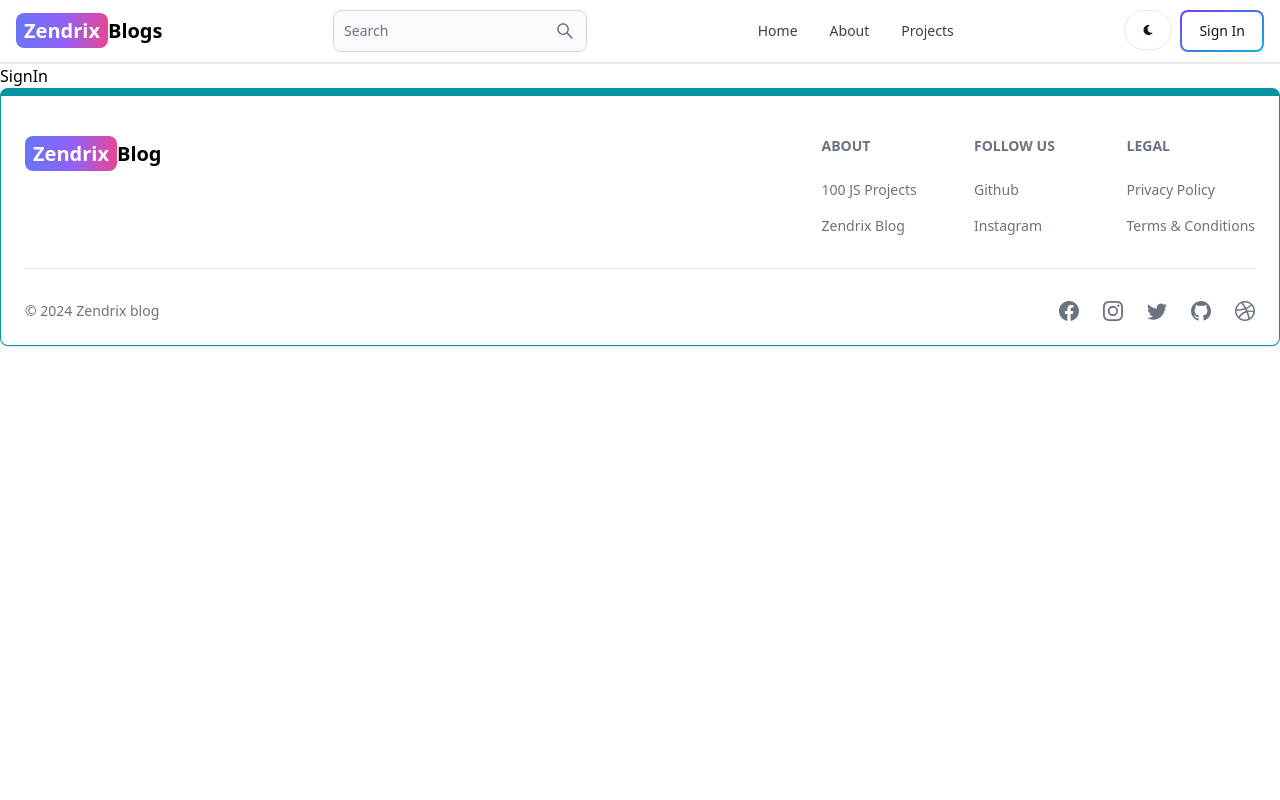
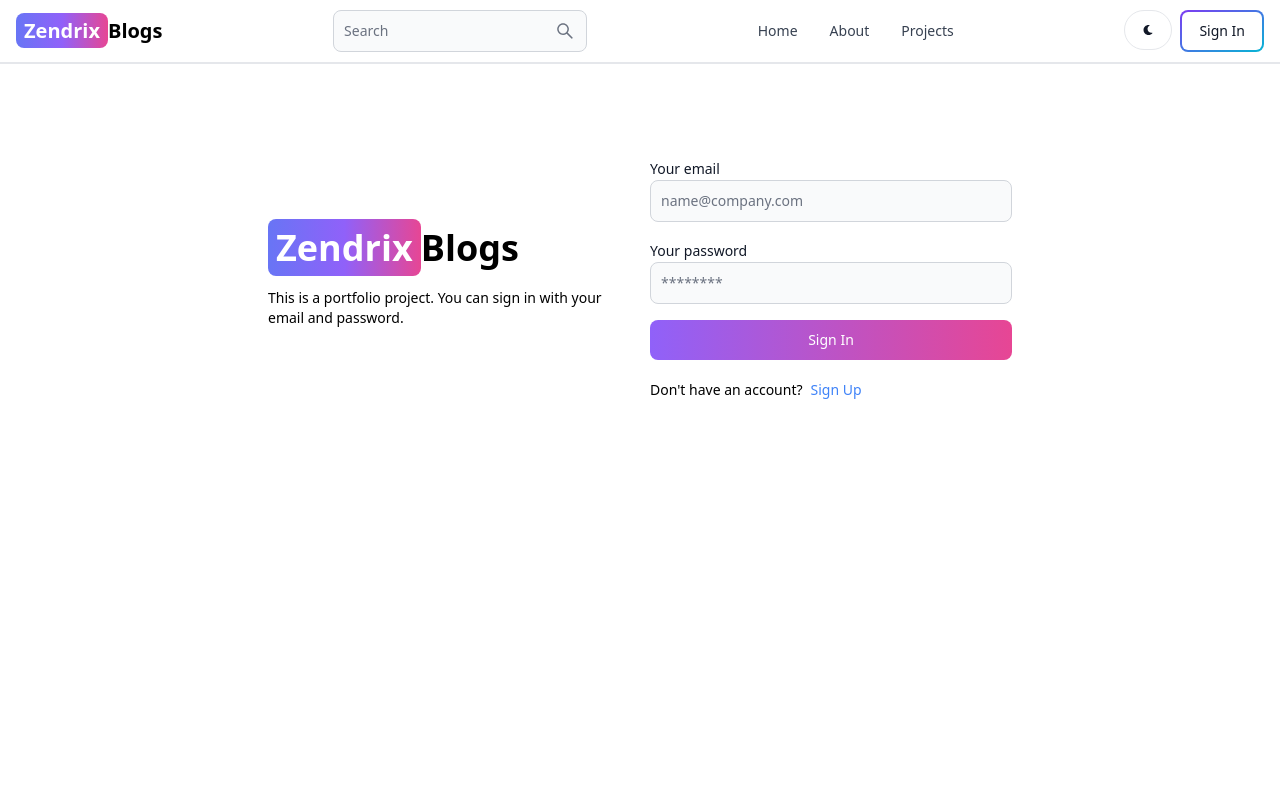
Before and after one commit to SaqlainZaidi1109/mern-blog, a React (Vite) app in the folder client/: page /sign-in in a window 1280 px wide. Shown: the top 800 px of the page. Built offline with nearby package versions, Linux system fonts and the light colour scheme.

Commit message:
Complete signup page functionality

```diff
--- a/client/src/pages/SignIn.jsx
+++ b/client/src/pages/SignIn.jsx
@@ -1,7 +1,110 @@
-import React from 'react'
+import React, { useState } from 'react'
+import { Navbar, TextInput, Button, Label, Alert, Spinner } from "flowbite-react";
+import { Link, useNavigate } from 'react-router-dom'
 
 export default function SignIn() {
+  const [formData, setFormData] = useState({})
+
+  //we need to add another piece of state for loading effect and error
+  const [erroMessage, setErrorMessage]=useState(null)
+  const [loading, setLoading]=useState(false)
+  const navigate=useNavigate()
+
+  const handleChange =(event)=>{
+    // console.log(event.target.value)  //to check whether its working
+    setFormData({...formData, [event.target.id] : event.target.value.trim()})
+    //.trim() to remove the whitespaces
+  //Imagine you have a form with fields for username, email, and password.
+  //Each time someone types something into one of these fields, you want to update the form state to remember what they've typed.
+  //So, whenever someone types in any field, like username or email, handleInputChange is called. It updates the form state using setFormData.
+  //The ...formData part ensures that whatever was previously typed remains there, while [event.target.id]: event.target.value updates only the
+  //field that was changed. This way, you're always keeping the old data and adding the new data.
+  //[event.target.id] this is to track the changes.
+  //event.target.value is for the value itself.
+  //check the notes folder for visual info, Note1
+};
+//console.log(formData) //to check whether handleChange is working
+
+//as we are going to submit it to database and it takes time so we need to use await
+const handleSubmit = async (e)=>{
+  //when form is submit it refreshes the page, to prevent that we use:
+  e.preventDefault();
+  if(!formData.password || !formData.email){
+    return setErrorMessage('Please fill out all the fields.')
+  }
+  //now we need to submit form, so use try and catch statement to deal with possible error
+  try {
+    setLoading(true)
+    setErrorMessage(null) //if there are any previous error
+    //we are gonna use fetch method to fetch data since we have already craeted an url
+    const res = await fetch('api/auth/signin',{
+      method:"POST", //like we created post method for the url localhost/api/auth/signup in insomnia
+      headers:{'Content-type':'application/json'}, //We write this to specify that the content being sent or received is in JSON format.
+      body:JSON.stringify(formData) //we cannot send JSON completely, we need to convert it into string & then send it.
+
+      //we have backend at localhost:3000 and frontend in localhost:5173, so we need to create proxy in config
+    });
+    //when we get this response we have to convert it into data and then json:
+    const data=await res.json();
+    if(data.success ===false){
+      return setErrorMessage(data.message)
+    }
+    setLoading(false)
+    if(res.ok){
+      navigate('/')
+    }
+  } catch (error) {
+    setErrorMessage(error.message) //this is for the client side for e.g theres no internet
+    setLoading(false)
+  }
+}
+
   return (
-    <div>SignIn</div>
+    <div className='min-h-screen mt-20'>
+      <div className='flex p-3 max-w-3xl mx-auto flex-col md:flex-row md:items-center gap-5'>
+      {/* left side */}
+      <div className="flex-1"> {/* /flex-1 for equally distributing both sides */}
+         <Link className='font-bold dark:text-white text-4xl'>
+         {/* <img src="https://static.vecteezy.com/system/resources/previews/013/643/516/large_2x/colorfull-letter-z-in-3d-style-text-effect-free-png.png" class="h-8" alt="Flowbite Logo" /> */}
+            <span className='px-2 py-1 bg-gradient-to-r from-indigo-500 via-purple-500 to-pink-500 rounded-lg text-white' >Zendrix</span>Blogs
+        </Link>
+        <p className='text-sm mt-5'>This is a portfolio project. You can sign in with your email and password.</p>
+      </div>
+      {/* right side */}
+      <div className="flex-1">
+        <form className='flex flex-col gap-4' onSubmit={handleSubmit}>
+
+          <div>
+            <Label value='Your email'/>
+            <TextInput placeholder='name@company.com' type='email' id='email' onChange={handleChange}/>
+          </div>
+          <div>
+            <Label value='Your password'/>
+            <TextInput placeholder='********' type='password' id='password' onChange={handleChange}/>
+          </div>
+           <Button gradientDuoTone='purpleToPink' type='submit' disabled={loading}>
+            {
+              loading ? (
+                <>
+                <Spinner className='sm'/>
+                <span className='pl-3'>Loading</span>
+                </>
+              ) : 'Sign In'
+            }
+            </Button>
+        </form>
+        <div className='flex gap-2 text-sm mt-5'><span>Don't have an account?</span>
+        <Link to='/sign-up' className='text-blue-500'>Sign Up</Link>
+        </div>
+        {
+          erroMessage && (
+            <Alert className='mt-5' color='failure'>
+                {erroMessage}
+            </Alert>
+          )
+        }
+      </div>
+      </div>
+    </div>
   )
 }
```
